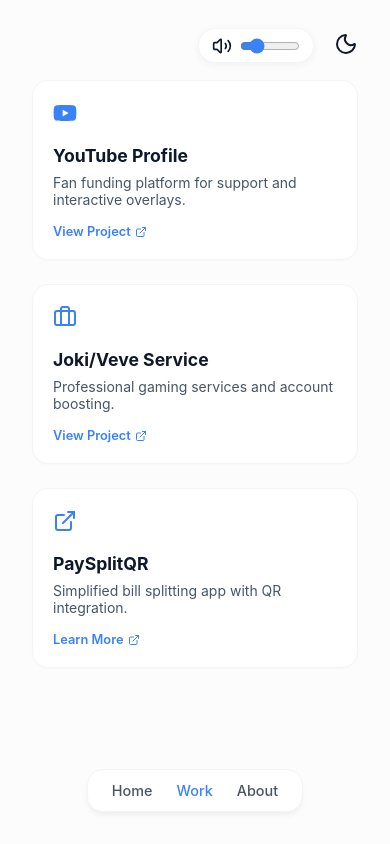
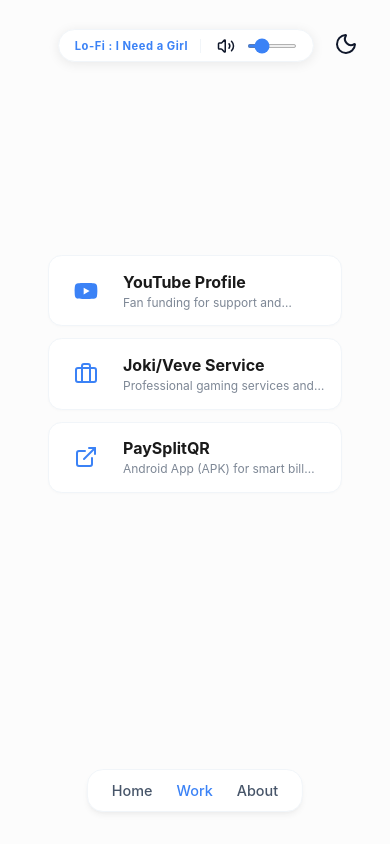
Before and after one commit to venkyarisko/vevego, a React (Vite) app: page / in a window 390 px wide. Both pictures are taken after a click on the link "Work". Built offline with nearby package versions, Linux system fonts and the light colour scheme.

Commit message:
fix ui work mobile

```diff
--- a/src/App.jsx
+++ b/src/App.jsx
@@ -49,11 +49,11 @@
   </motion.div>
 )
 
-const Work = ({ setActivePage }) => {
+const Work = ({ setActivePage, theme }) => {
   const projects = [
     {
       title: 'YouTube Profile',
-      desc: 'Fan funding platform for support and interactive overlays.',
+      desc: 'Fan funding for support and interactive overlays.',
       link: 'https://venky-arisko.vercel.app/',
       icon: <FaYoutube size={24} />,
       isExternal: true
@@ -67,7 +67,7 @@
     },
     {
       title: 'PaySplitQR',
-      desc: 'Simplified bill splitting app with QR integration.',
+      desc: 'Android App (APK) for smart bill splitting.',
       link: 'paysplit',
       icon: <ExternalLink />,
       isExternal: false
@@ -85,21 +85,37 @@
         p.isExternal ? (
           <a key={i} href={p.link} target="_blank" rel="noopener noreferrer" style={{ textDecoration: 'none', color: 'inherit' }}>
             <div className="card">
-              <div style={{ marginBottom: '1rem', color: 'var(--accent-color)' }}>{p.icon}</div>
-              <h3>{p.title}</h3>
-              <p>{p.desc}</p>
-              <div style={{ marginTop: '1rem', display: 'flex', alignItems: 'center', fontSize: '0.8rem', color: 'var(--accent-color)', fontWeight: 600 }}>
-                View Project <ExternalLink size={12} style={{ marginLeft: '4px' }} />
+              <div className="card-icon" style={{ marginBottom: '1rem', color: 'var(--accent-color)' }}>{p.icon}</div>
+              <div className="card-content">
+                <motion.h3
+                  animate={{ color: theme === 'light' ? '#1a1a1a' : '#f0f0f0' }}
+                  transition={{ duration: 0.3 }}
+                  style={{ marginBottom: '0.75rem', fontSize: '1.25rem' }}
+                >
+                  {p.title}
+                </motion.h3>
+                <p>{p.desc}</p>
+                <div className="card-action" style={{ marginTop: '1rem', display: 'flex', alignItems: 'center', fontSize: '0.8rem', color: 'var(--accent-color)', fontWeight: 600 }}>
+                  View Project <ExternalLink size={12} style={{ marginLeft: '4px' }} />
+                </div>
               </div>
             </div>
           </a>
         ) : (
           <div key={i} className="card" onClick={() => setActivePage(p.link)}>
-            <div style={{ marginBottom: '1rem', color: 'var(--accent-color)' }}>{p.icon}</div>
-            <h3>{p.title}</h3>
-            <p>{p.desc}</p>
-            <div style={{ marginTop: '1rem', display: 'flex', alignItems: 'center', fontSize: '0.8rem', color: 'var(--accent-color)', fontWeight: 600 }}>
-              Learn More <ExternalLink size={12} style={{ marginLeft: '4px' }} />
+            <div className="card-icon" style={{ marginBottom: '1rem', color: 'var(--accent-color)' }}>{p.icon}</div>
+            <div className="card-content">
+              <motion.h3
+                animate={{ color: theme === 'light' ? '#1a1a1a' : '#f0f0f0' }}
+                transition={{ duration: 0.3 }}
+                style={{ marginBottom: '0.75rem', fontSize: '1.25rem' }}
+              >
+                {p.title}
+              </motion.h3>
+              <p>{p.desc}</p>
+              <div className="card-action" style={{ marginTop: '1rem', display: 'flex', alignItems: 'center', fontSize: '0.8rem', color: 'var(--accent-color)', fontWeight: 600 }}>
+                Learn More <ExternalLink size={12} style={{ marginLeft: '4px' }} />
+              </div>
             </div>
           </div>
         )
@@ -395,7 +411,10 @@
   const [theme, setTheme] = useState(() => {
     return localStorage.getItem('venky-theme') || 'light'
   })
-  const [isPlaying, setIsPlaying] = useState(true)
+  const [isPlaying, setIsPlaying] = useState(() => {
+    const saved = localStorage.getItem('venky-music')
+    return saved === null ? true : saved === 'true'
+  })
   const [volume, setVolume] = useState(0.2)
   const audioRef = useRef(null)
 
@@ -405,12 +424,20 @@
   }, [theme])
 
   useEffect(() => {
+    localStorage.setItem('venky-music', isPlaying)
     if (audioRef.current) {
       audioRef.current.volume = volume
       if (isPlaying) {
         audioRef.current.play().catch(() => {
-          console.log("Autoplay blocked. Music will start on user interaction.");
-        });
+          // Jika diblokir browser, tunggu klik pertama dari user
+          const startAudio = () => {
+            audioRef.current.play()
+            window.removeEventListener('click', startAudio)
+          }
+          window.addEventListener('click', startAudio)
+        })
+      } else {
+        audioRef.current.pause()
       }
     }
   }, [volume, isPlaying])
@@ -420,11 +447,6 @@
   }
 
   const toggleMusic = () => {
-    if (isPlaying) {
-      audioRef.current.pause()
-    } else {
-      audioRef.current.play()
-    }
     setIsPlaying(!isPlaying)
   }
 
@@ -439,22 +461,36 @@
       />
 
       <div style={{ position: 'fixed', top: '1.5rem', right: '1.5rem', display: 'flex', alignItems: 'center', gap: '0.75rem', zIndex: 101 }}>
-        {/* Volume Control Pill */}
+        {/* Music Control Pill */}
         <div style={{
           display: 'flex',
           alignItems: 'center',
-          gap: '0.5rem',
+          gap: '0.75rem',
           background: 'var(--card-bg)',
-          padding: '0.4rem 0.8rem',
+          padding: '0.4rem 1rem',
           borderRadius: '999px',
           border: '1px solid var(--border-color)',
-          boxShadow: '0 2px 8px rgba(0,0,0,0.05)'
+          boxShadow: '0 2px 12px rgba(0,0,0,0.08)'
         }}>
+          {/* Song Title */}
+          <div style={{
+            fontSize: '0.7rem',
+            fontWeight: 700,
+            color: 'var(--accent-color)',
+            letterSpacing: '0.5px',
+            whiteSpace: 'nowrap',
+            borderRight: '1px solid var(--border-color)',
+            paddingRight: '0.75rem',
+            marginRight: '0.25rem'
+          }}>
+            Lo-Fi : I Need a Girl
+          </div>
+
           <button
             onClick={toggleMusic}
             style={{ background: 'none', border: 'none', color: 'var(--text-color)', cursor: 'pointer', display: 'flex', alignItems: 'center', padding: 0 }}
           >
-            {isPlaying && volume > 0 ? <Volume2 size={20} /> : <VolumeX size={20} />}
+            {isPlaying && volume > 0 ? <Volume2 size={18} /> : <VolumeX size={18} />}
           </button>
 
           <input
@@ -465,9 +501,10 @@
             value={volume}
             onChange={(e) => setVolume(parseFloat(e.target.value))}
             style={{
-              width: '60px',
+              width: '50px',
               cursor: 'pointer',
-              accentColor: 'var(--accent-color)'
+              accentColor: 'var(--accent-color)',
+              height: '4px'
             }}
           />
         </div>
@@ -484,7 +521,7 @@
       <main className="content-area">
         <AnimatePresence mode="wait">
           {activePage === 'home' && <Home key="home" />}
-          {activePage === 'work' && <Work key="work" setActivePage={setActivePage} />}
+          {activePage === 'work' && <Work key="work" setActivePage={setActivePage} theme={theme} />}
           {activePage === 'paysplit' && <PaySplit key="paysplit" setActivePage={setActivePage} />}
           {activePage === 'about' && <About key="about" />}
         </AnimatePresence>
--- a/src/index.css
+++ b/src/index.css
@@ -106,7 +106,8 @@
 
 @media (max-width: 767px) {
   .content-area {
-    padding-bottom: 8rem; /* Memberikan ruang agar tidak tertutup navbar bawah */
+    padding-bottom: 8rem;
+    /* Memberikan ruang agar tidak tertutup navbar bawah */
   }
 }
 
@@ -187,23 +188,60 @@
   padding: 2rem;
   border-radius: 1.25rem;
   transition: all 0.3s cubic-bezier(0.4, 0, 0.2, 1);
-  box-shadow: 0 1px 3px rgba(0,0,0,0.02);
+  box-shadow: 0 1px 3px rgba(0, 0, 0, 0.02);
   cursor: pointer;
 }
 
 @media (max-width: 767px) {
+  .cards-grid {
+    gap: 0.75rem;
+    padding: 0 1rem;
+  }
+
   .card {
-    padding: 1.25rem; /* Lebih ringkas di mobile */
-    border-radius: 1rem;
+    display: flex;
+    flex-direction: row;
+    align-items: center;
+    padding: 0.85rem 1rem;
+    gap: 1rem;
+    border-radius: 0.85rem;
+    text-align: left;
+  }
+
+  .card .card-icon {
+    margin-bottom: 0 !important;
+    padding: 0.5rem !important;
+    display: flex;
+    align-items: center;
+    justify-content: center;
+    min-width: 42px;
+    height: 42px;
+  }
+
+  .card .card-content {
+    display: flex;
+    flex-direction: column;
+    gap: 0.15rem;
+    flex: 1;
   }
 
   .card h3 {
-    font-size: 1.1rem;
-    margin-bottom: 0.4rem;
+    font-size: 1rem !important;
+    margin-bottom: 0 !important;
   }
 
   .card p {
-    font-size: 0.85rem;
+    font-size: 0.75rem !important;
+    display: -webkit-box;
+    -webkit-line-clamp: 1;
+    line-clamp: 1;
+    -webkit-box-orient: vertical;
+    overflow: hidden;
+    opacity: 0.7;
+  }
+
+  .card .card-action {
+    display: none !important; /* Sembunyikan 'Learn More' teks di mobile untuk hemat ruang */
   }
 }
 
@@ -220,8 +258,10 @@
 
 /* Hide scrollbar for IE, Edge and Firefox */
 * {
-  -ms-overflow-style: none;  /* IE and Edge */
-  scrollbar-width: none;  /* Firefox */
+  -ms-overflow-style: none;
+  /* IE and Edge */
+  scrollbar-width: none;
+  /* Firefox */
 }
 
 .card h3 {
```
